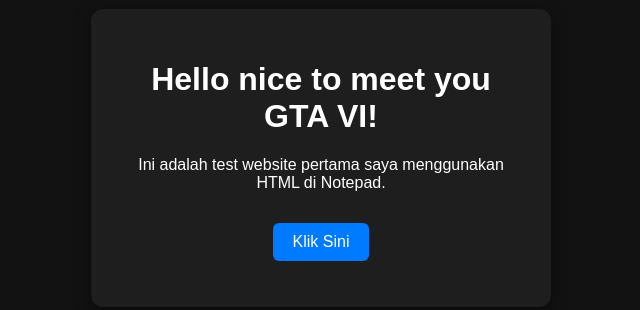
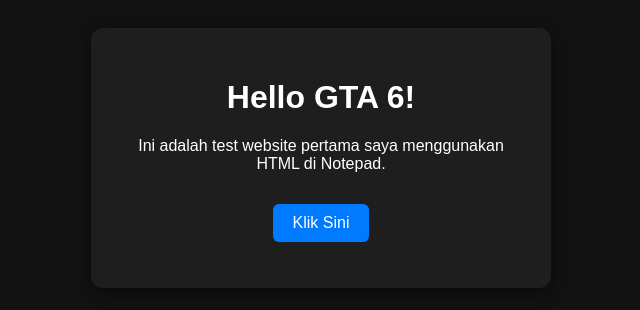
Before and after one commit to aeimannajmil-bit/github_playbook, a plain HTML site: page index.html in a window 1280 px wide. Shown: the part 242-552 px from the top of the page, without its empty margins (319-959 px from the left). Drawn offline with Linux system fonts and the light colour scheme.

Commit message:
change content index.html

```diff
--- a/index.html
+++ b/index.html
@@ -41,7 +41,7 @@
 <body>
 
     <div class="card">
-        <h1>Hello nice to meet you GTA VI!</h1>
+        <h1>Hello GTA 6!</h1>
         <p>Ini adalah test website pertama saya menggunakan HTML di Notepad.</p>
         <button onclick="tukarTeks()">Klik Sini</button>
         <p id="mesej" style="color: #4caf50; font-weight: bold; margin-top: 15px;"></p>
```
